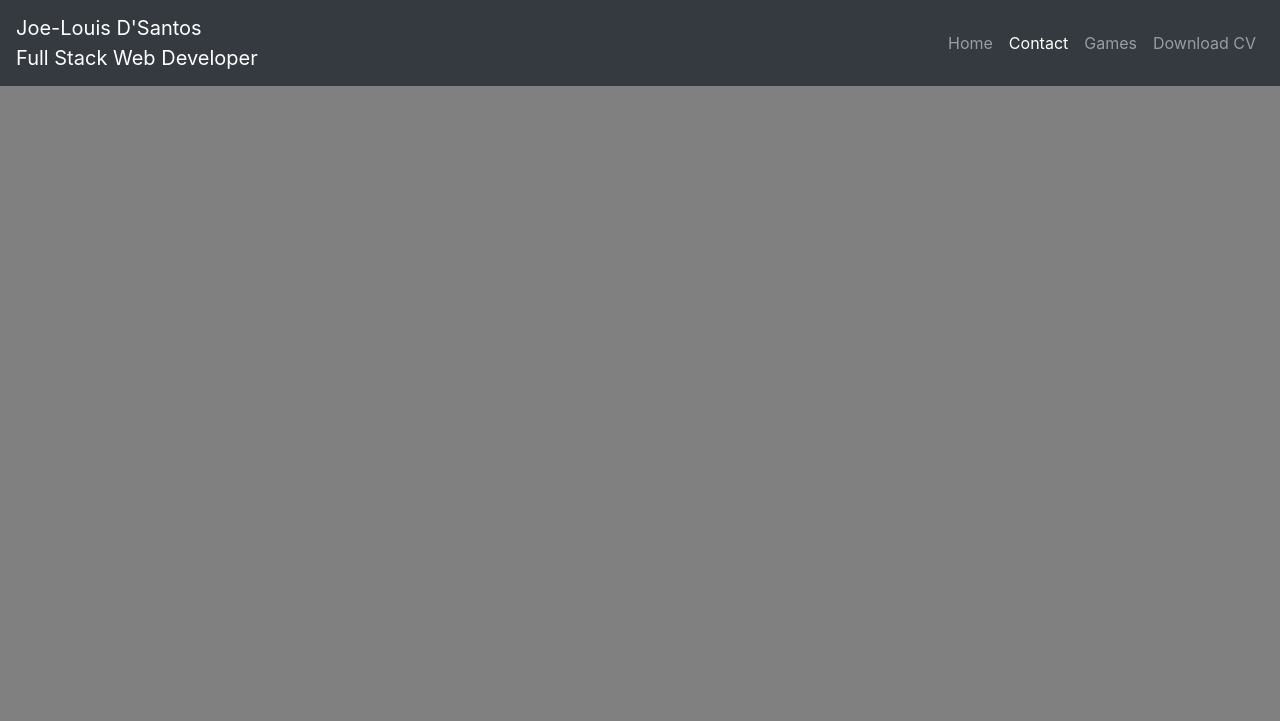
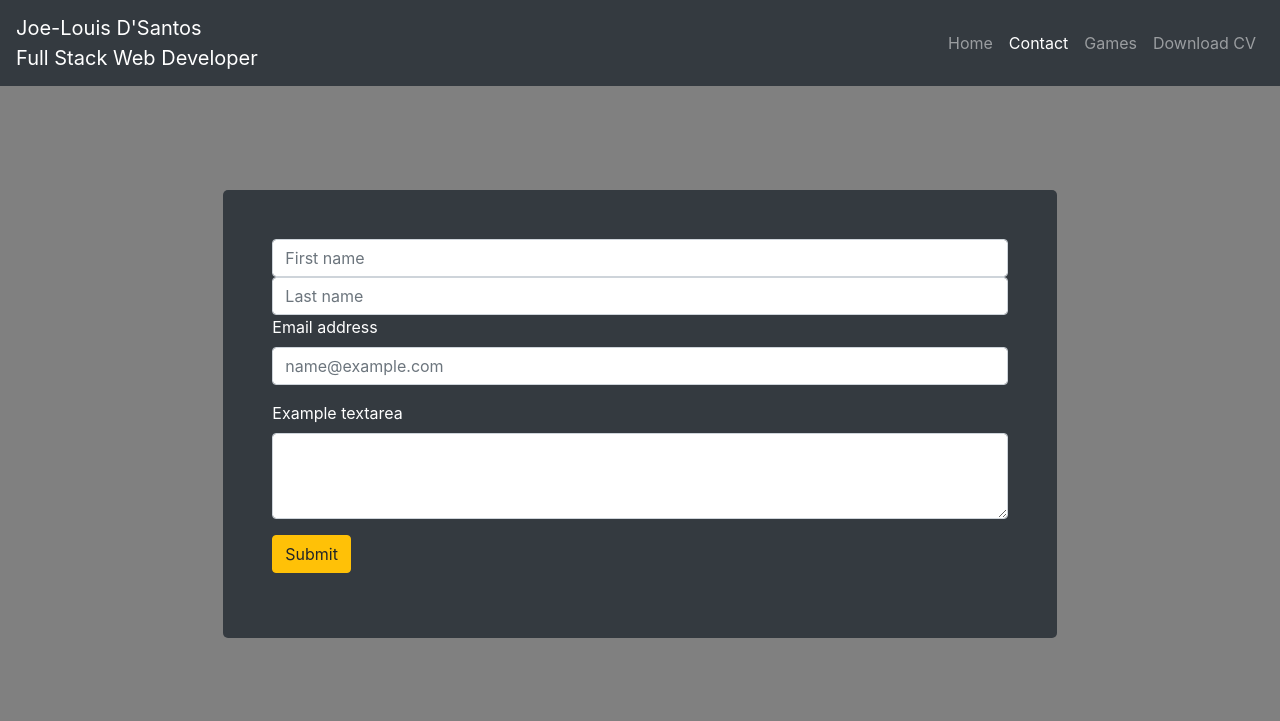
Before and after one commit to Code-Institute-Submissions/Milestone-Project-2-Resume, a plain HTML site: page contact.html in a window 1280 px wide. Shown: the top 721 px of the page. Drawn offline with nearby package versions, Linux system fonts and the light colour scheme.

Commit message:
Added form to contact.html and styled, still need to fix positioning issue when in laptop layout

```diff
--- a/assets/css/style.css
+++ b/assets/css/style.css
@@ -1,6 +1,6 @@
-@import url('https://fonts.googleapis.com/css2?family=Roboto:wght@400;500;700;900&display=swap');
+@import url("https://fonts.googleapis.com/css2?family=Roboto:wght@400;500;700;900&display=swap");
 
-/*--------Styles--------*/
+/*--------Styles/paddings/margins--------*/
 
 .body-style {
   background-color: grey;
@@ -15,6 +15,14 @@ body {
   }
 }
 
+.section-padding {
+  padding-top: 70px;
+}
+
+.form-padding {
+  padding-top: 20px;
+}
+
 /*-------Footer-------*/
 
 footer ul li a i {
@@ -25,7 +33,7 @@ footer ul li a i {
 .footer-style {
   width: 100%;
   line-height: 60px;
-    background-color: #343a40!important;
+  background-color: #343a40 !important;
 }
 
 /*-------Home Main-------*/
@@ -47,3 +55,11 @@ footer ul li a i {
   width: 175px;
   height: 175px;
 }
+
+/*--------Contact Form--------*/
+
+.form-styles {
+  background: #343a40 !important;
+  border: 1px solid transparent;
+  border-radius: 5px;
+}
--- a/contact.html
+++ b/contact.html
@@ -56,11 +56,48 @@
         </div>
       </nav>
     </header>
-    <section>
-
+    <section class="section-padding">
+      <div
+        class="row no-gutters container-fluid justify-content-center form-padding"
+      >
+        <form class="col-md-8 p-5 form-styles">
+          <div>
+            <div>
+              <input
+                type="text"
+                class="form-control"
+                placeholder="First name"
+              />
+            </div>
+            <div>
+              <input type="text" class="form-control" placeholder="Last name" />
+            </div>
+          </div>
+          <div class="text-white form-group">
+            <label for="exampleFormControlInput1">Email address</label>
+            <input
+              type="email"
+              class="form-control"
+              id="exampleFormControlInput1"
+              placeholder="name@example.com"
+            />
+          </div>
+          <div class="text-white form-group">
+            <label for="exampleFormControlTextarea1">Example textarea</label>
+            <textarea
+              class="form-control"
+              id="exampleFormControlTextarea1"
+              rows="3"
+            ></textarea>
+          </div>
+          <div class="pb-3">
+            <button type="submit" class="btn btn-warning">Submit</button>
+          </div>
+        </form>
+      </div>
     </section>
     <footer class="footer-style mt-auto">
-    <ul class="nav justify-content-center bg-dark">
+      <ul class="nav justify-content-center bg-dark">
         <li class="nav-item">
           <a class="nav-link" href="https://www.facebook.com/" target="_blank"
             ><i class="fab fa-facebook-square fa-2x px-md-4"></i
```
Lines whose indentation alone changed are shown as unchanged.
